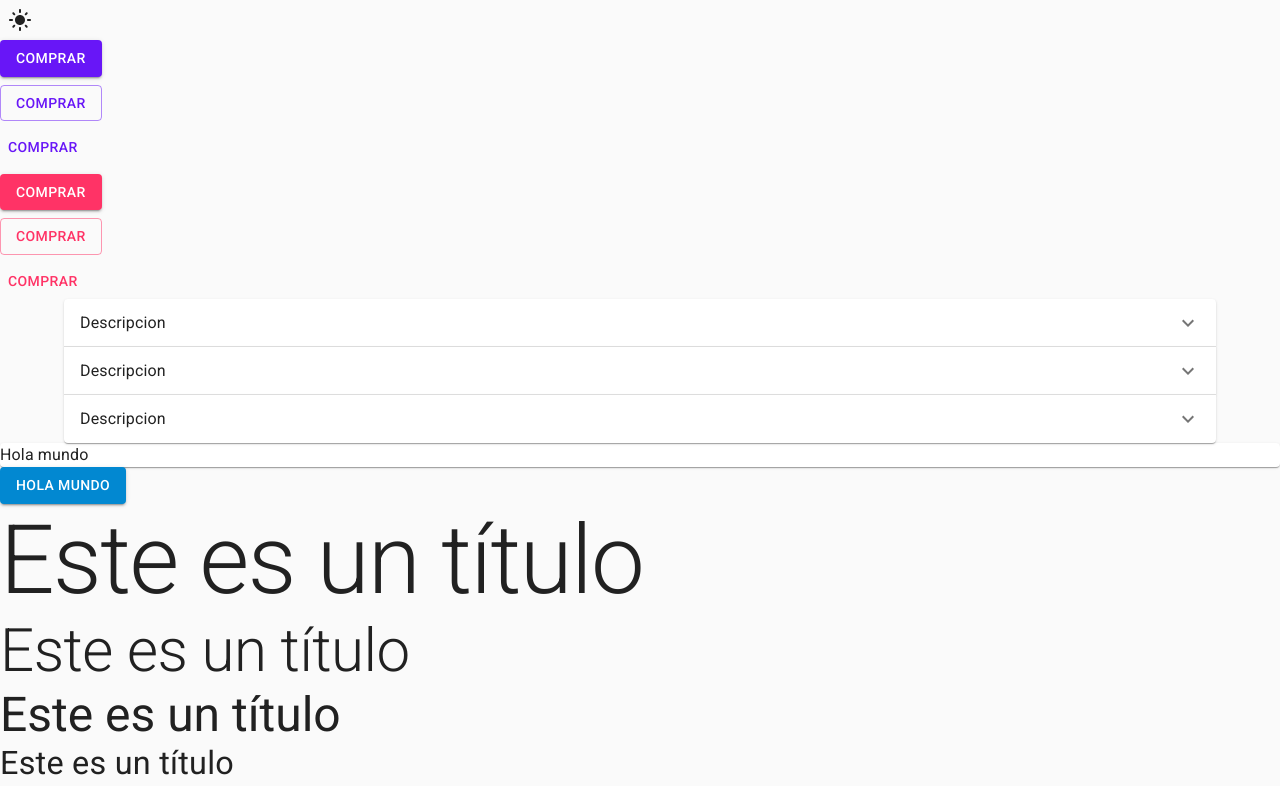
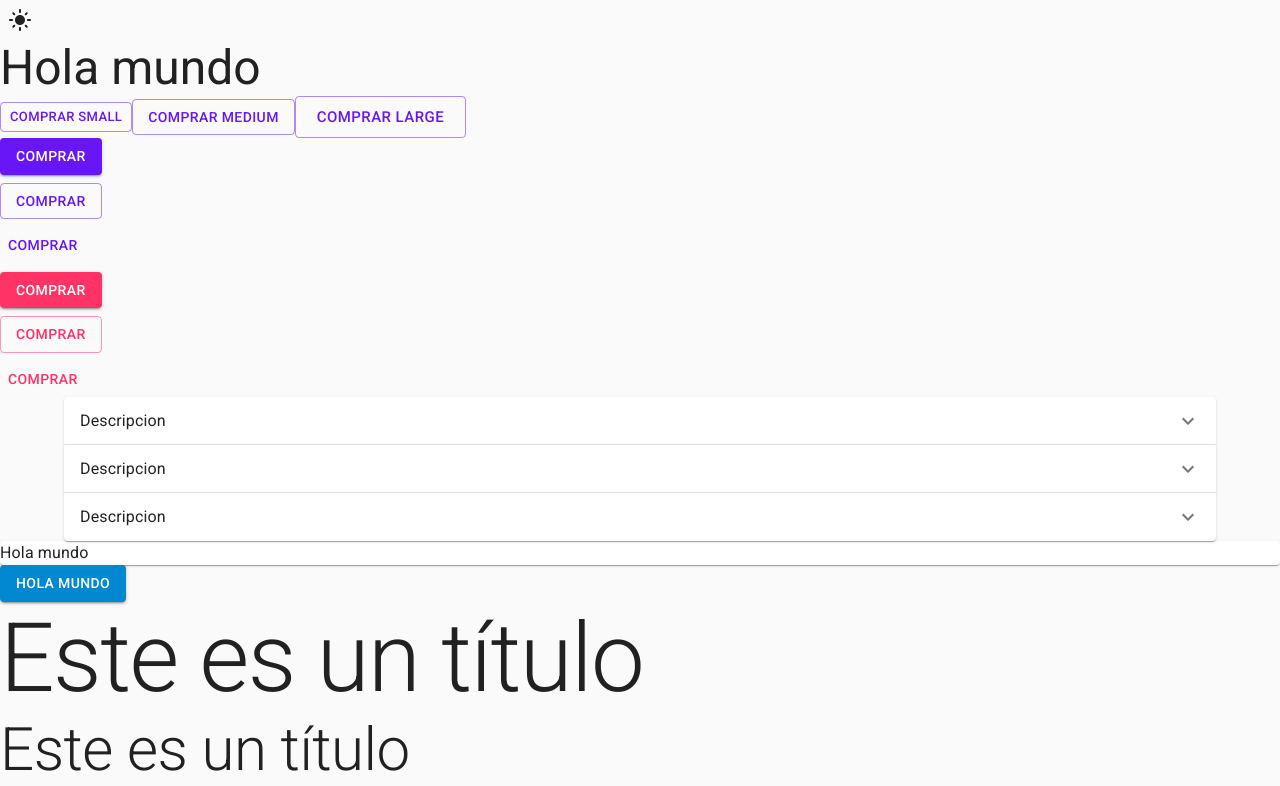
Before and after one commit to jaenfigueroa/poc_mui, a React (Vite) app: page / in a window 1280 px wide. Shown: the top 786 px of the page. Built offline with nearby package versions, Linux system fonts and the light colour scheme.

Commit message:
chore: add button sizes

```diff
--- a/src/App.tsx
+++ b/src/App.tsx
@@ -16,6 +16,18 @@ const App = () => {
     <>
       {/* TOOGLE PARA CAMBIAR DE TEMAS */}
       <ToogleTheme />
+      <Typography variant='h3' component='h3'>
+        Hola mundo
+      </Typography>
+      <Button variant='outlined' size='small'>
+        Comprar small
+      </Button>
+      <Button variant='outlined' size='medium'>
+        Comprar medium
+      </Button>
+      <Button variant='outlined' size='large'>
+        Comprar large
+      </Button>
 
       {/* OTROS */}
       <Box component='div' display={'flex'} gap={1} flexDirection={'column'} alignItems={'start'}>
```
Also changed, not shown: src/theme/themes.tsx (+12 -0 lines).
